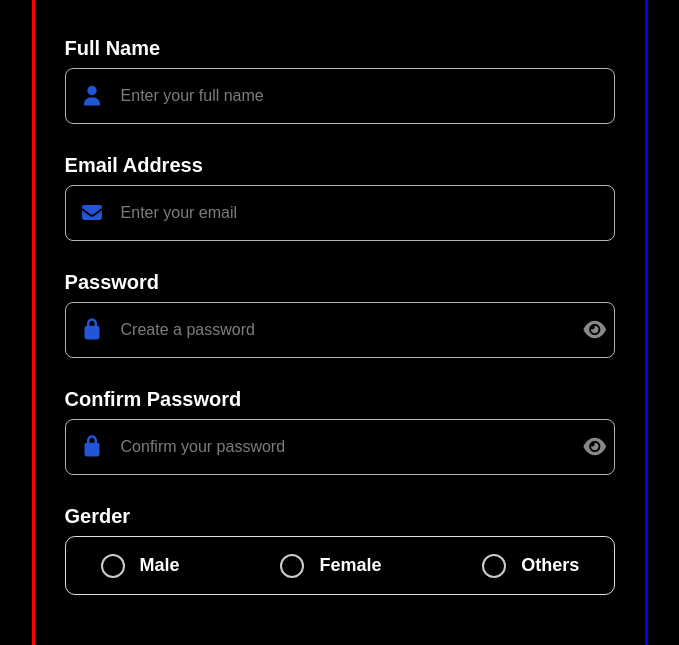
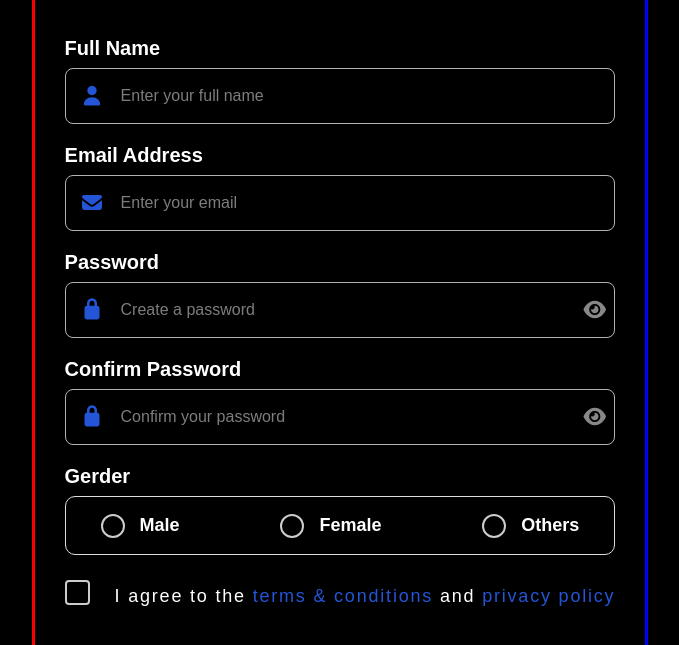
Before and after one commit to dev-monirul1/nexviora, a plain HTML site: page index.html in a window 1280 px wide. Shown: the part 662-1307 px from the top of the page, without its empty margins (300-979 px from the left). Drawn offline with nearby package versions, Linux system fonts and the light colour scheme; a web font is replaced by a local one.

Commit message:
button working

```diff
--- a/css/style.css
+++ b/css/style.css
@@ -158,7 +158,7 @@
     margin-top: 40px;
     display: flex;
     flex-direction: column;
-    gap: 30px;
+    gap: 20px;
 }
 .form .one{
     font-size: 20px;
@@ -266,7 +266,7 @@
     display: flex;
     align-items: flex-start;
     gap: 25px;
-    margin: 35px 0 30px;
+    margin: 5px 0 0;
 }
 .checkOption {
     cursor: pointer;
```
